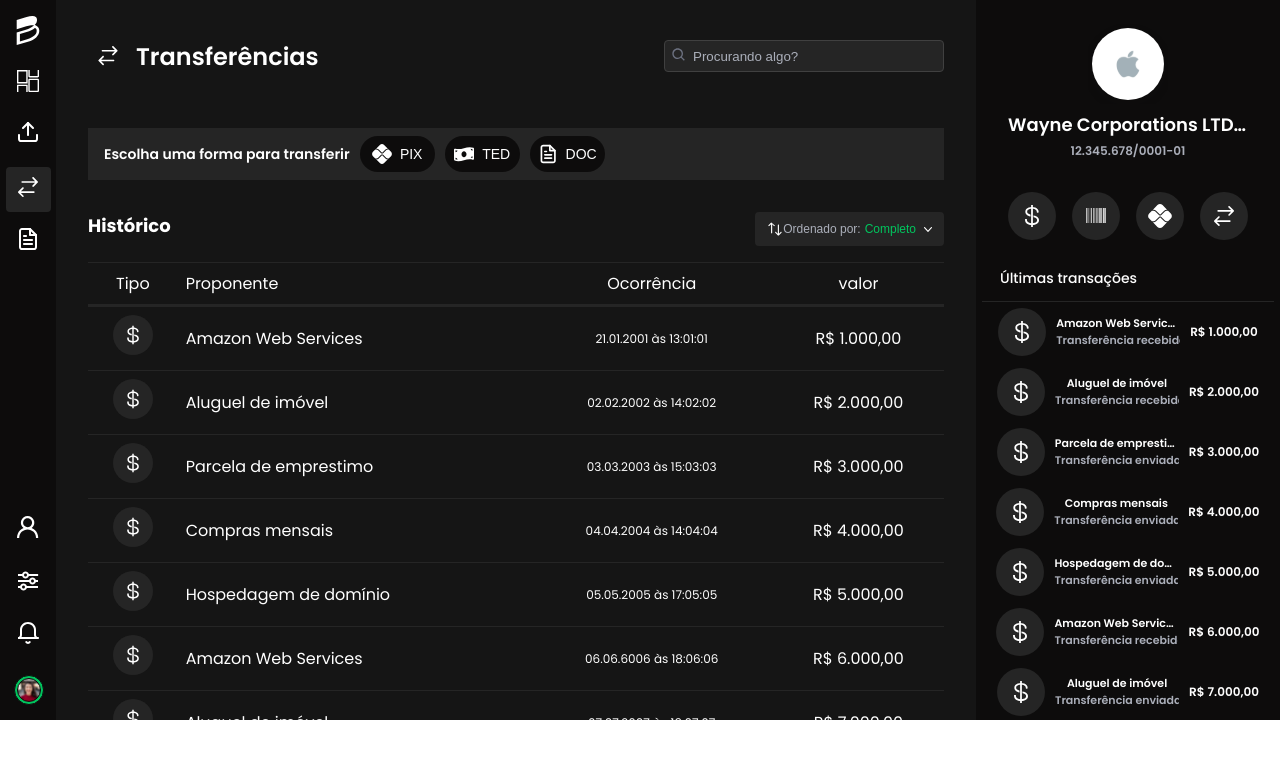
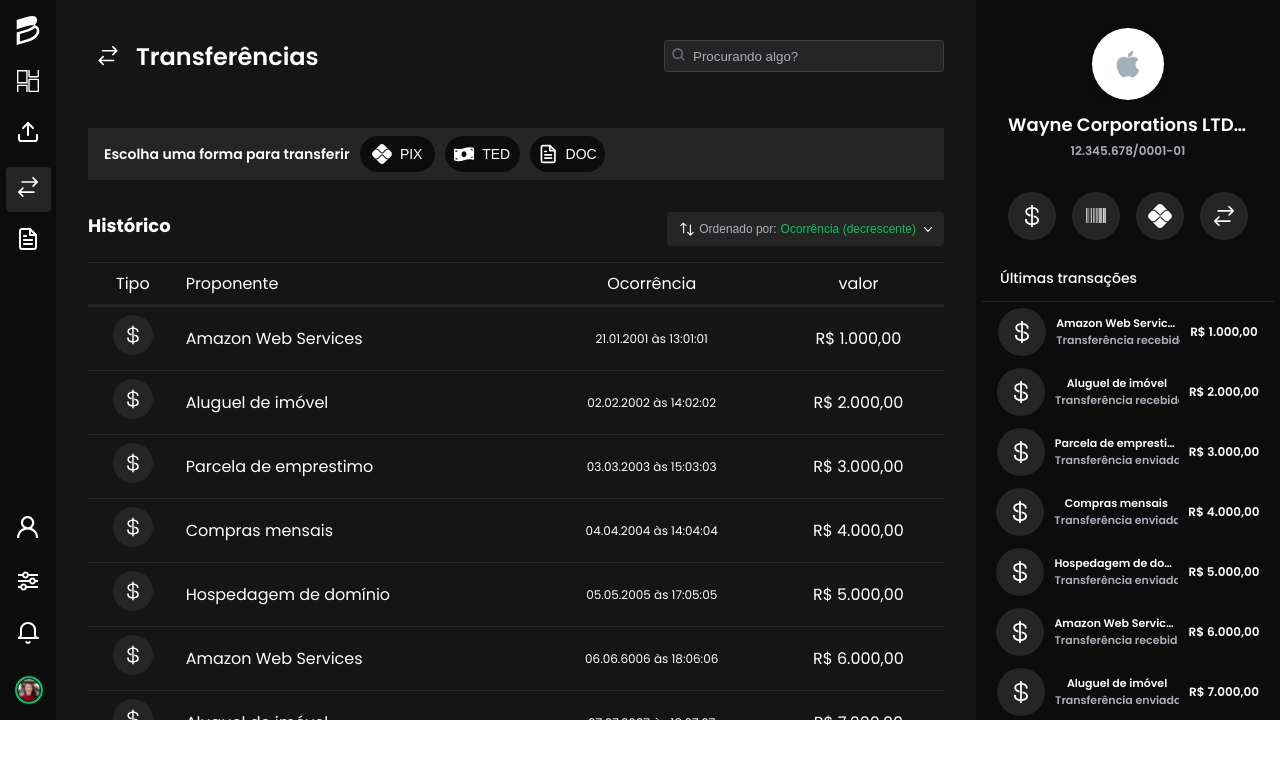
Before and after one commit to renee-souza/internet-banking, a Vue app: page /transferencias in a window 1280 px wide. Shown: the top 758 px of the page. Built offline with nearby package versions, Linux system fonts and the light colour scheme; data requests are answered from the project's data file.

Commit message:
Exibindo o filtro selecionado no dropdown

```diff
--- a/src/components/HistoricoTransferencias.vue
+++ b/src/components/HistoricoTransferencias.vue
@@ -7,7 +7,7 @@
         <button @click="openMenuOrdenation()" class="btn-ordenation">
           <img class="order-list" src="@/assets/images/ordem-lista.svg" />
           Ordenado por:
-          <span class="btn-ordenation-text-green">Completo</span>
+          <span class="btn-ordenation-text-green">{{ ordenadoPor }}</span>
           <img class="arrow" src="@/assets/images/arrow-down.svg" />
         </button>
 
@@ -17,7 +17,7 @@
           <div
             class="option-radio"
             @click="
-              closeOptionsOrdenation();
+              closeOptionsOrdenation('Ocorrência (decrescente)');
               sortResultsOccurrence('decrec', 'data', 'hora');
             "
           >
@@ -30,7 +30,7 @@
           <div
             class="option-radio"
             @click="
-              closeOptionsOrdenation();
+              closeOptionsOrdenation('Ocorrência (crescente)');
               sortResultsOccurrence('cresc', 'data', 'hora');
             "
           >
@@ -43,7 +43,7 @@
           <div
             class="option-radio"
             @click="
-              closeOptionsOrdenation();
+              closeOptionsOrdenation('Valor (decrescente)');
               sortResultsValue('decrec', 'valor');
             "
           >
@@ -56,7 +56,7 @@
           <div
             class="option-radio"
             @click="
-              closeOptionsOrdenation();
+              closeOptionsOrdenation('Valor (crescente)');
               sortResultsValue('cresc', 'valor');
             "
           >
@@ -113,6 +113,7 @@ export default {
       isOpen: "",
       transacoes: [],
       tipoOrdenacao: "",
+      ordenadoPor: "Ocorrência (decrescente)",
     };
   },
   mounted() {
@@ -122,7 +123,9 @@ export default {
     openMenuOrdenation() {
       this.isOpen = this.isOpen === "" ? "is-open" : "";
     },
-    closeOptionsOrdenation() {
+    closeOptionsOrdenation(setOrdenation) {
+      this.ordenadoPor = setOrdenation;
+
       setTimeout(() => (this.isOpen = ""), 300);
     },
     getTransactions() {
@@ -197,8 +200,9 @@ export default {
     outline: none
 
 .order-list
+  height: 16px
+  margin-right: 4px
   padding: 0
-  height: 16px
   width: 16px
 
 .btn-ordenation-text-green
```
